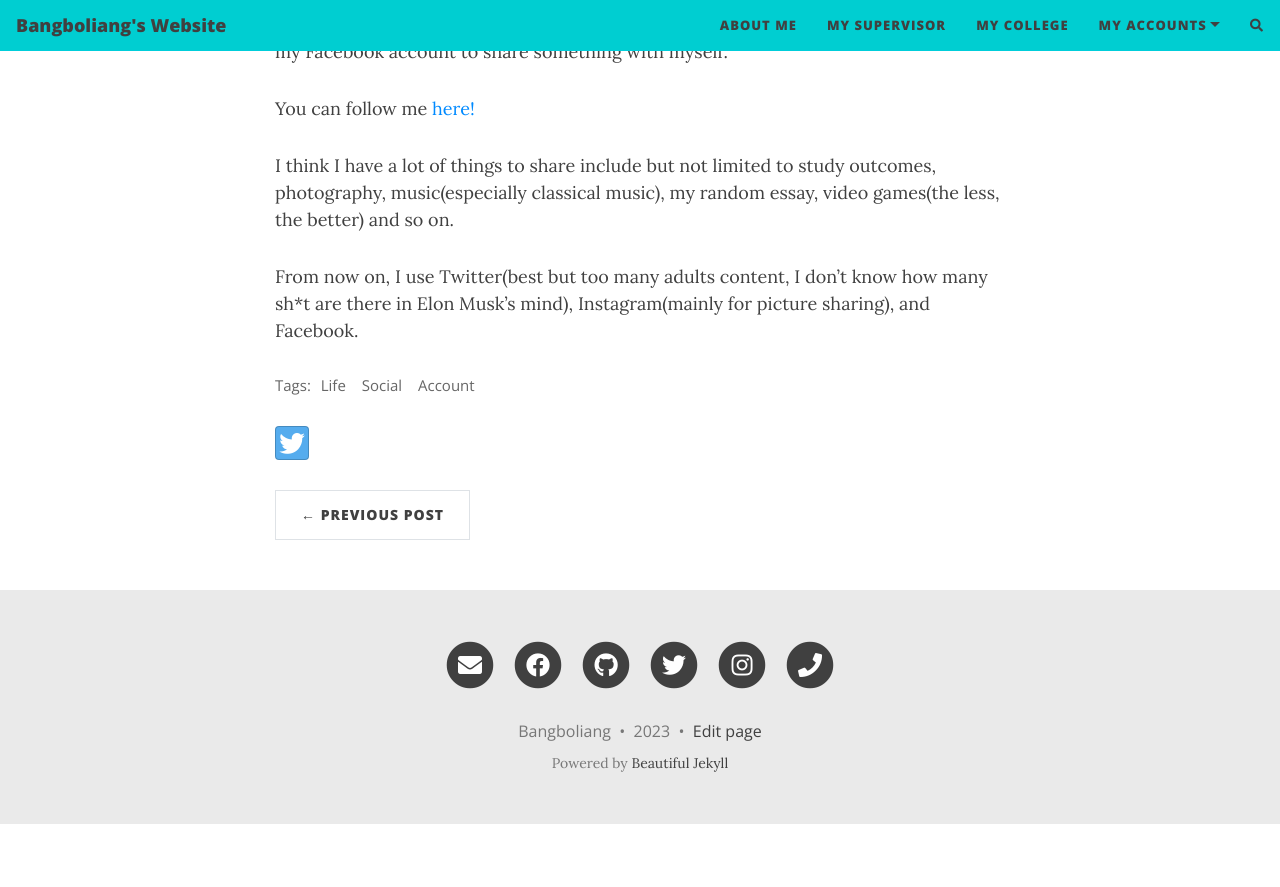
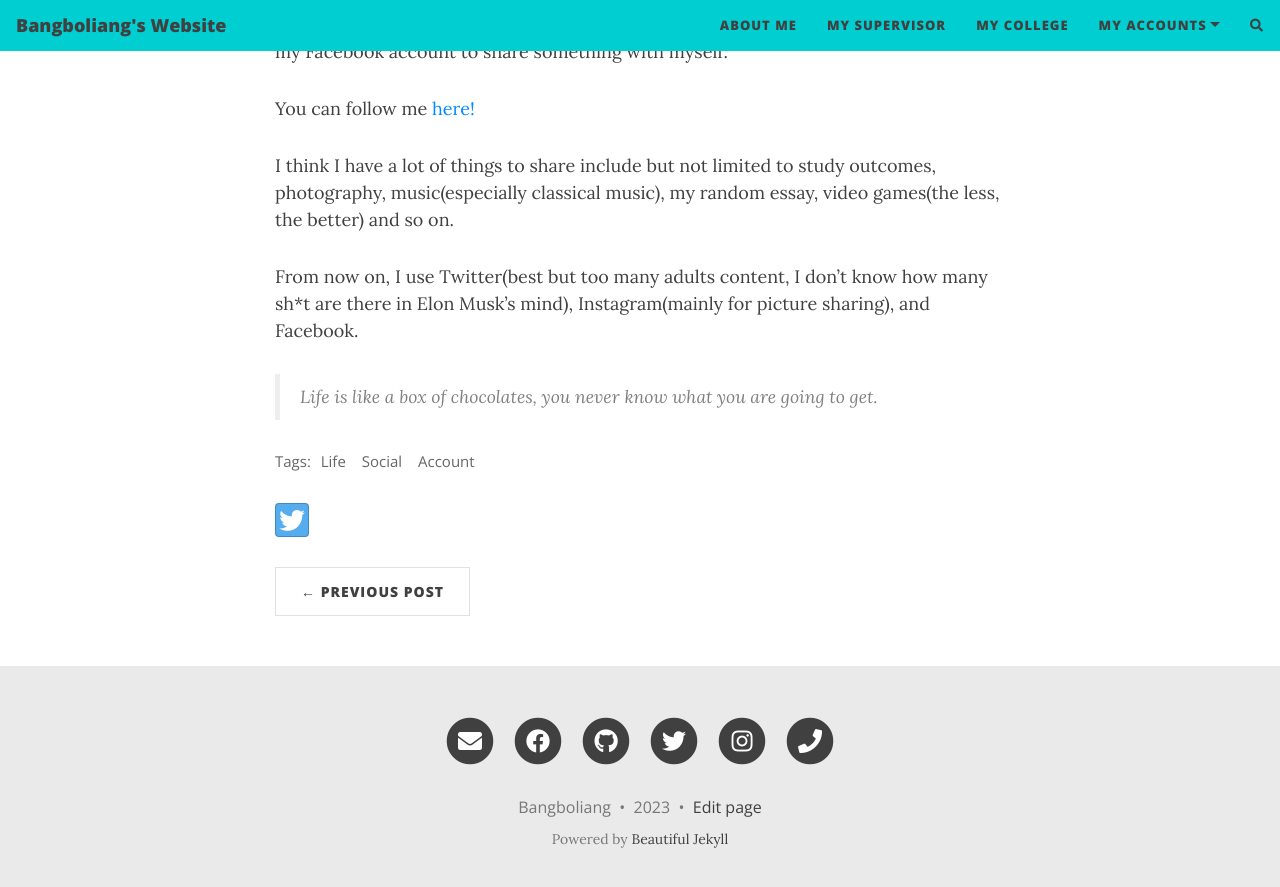
Before and after one commit to BangboLiang/BangboLiang.github.io, a Jekyll site: the page built from _posts/2023-07-20-My-Facebook-Account.md, in a window 1280 px wide and 900 px high, scrolled down 567 px. Shown: the top 887 px of the window. Built offline with Jekyll 4.4.1, drawn with Linux system fonts in a browser that asks for light colours; nearby versions of some CDN libraries; comment, search, counter and statistics services are not loaded; before the commit the page ends 1391 px from its top, so only the background shows below that.

Commit message:
new post

```diff
--- a/_posts/2023-07-20-My-Facebook-Account.md
+++ b/_posts/2023-07-20-My-Facebook-Account.md
@@ -15,3 +15,5 @@
 I think I have a lot of things to share include but not limited to study outcomes, photography, music(especially classical music), my random essay, video games(the less, the better) and so on.
 
 From now on, I use Twitter(best but too many adults content, I don't know how many sh\*t are there in Elon Musk's mind), Instagram(mainly for picture sharing), and Facebook.
+
+>_Life is like a box of chocolates, you never know what you are going to get._
```
